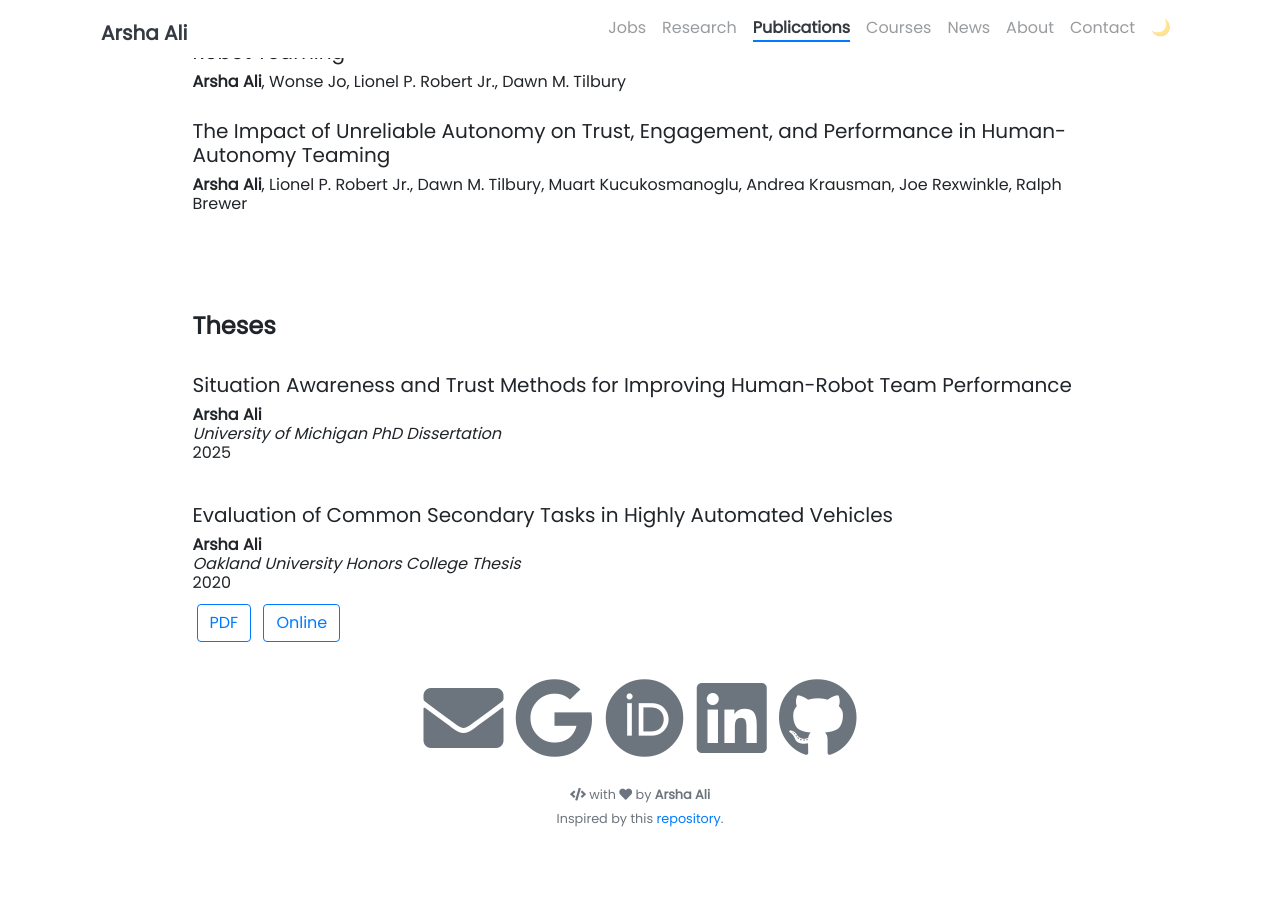
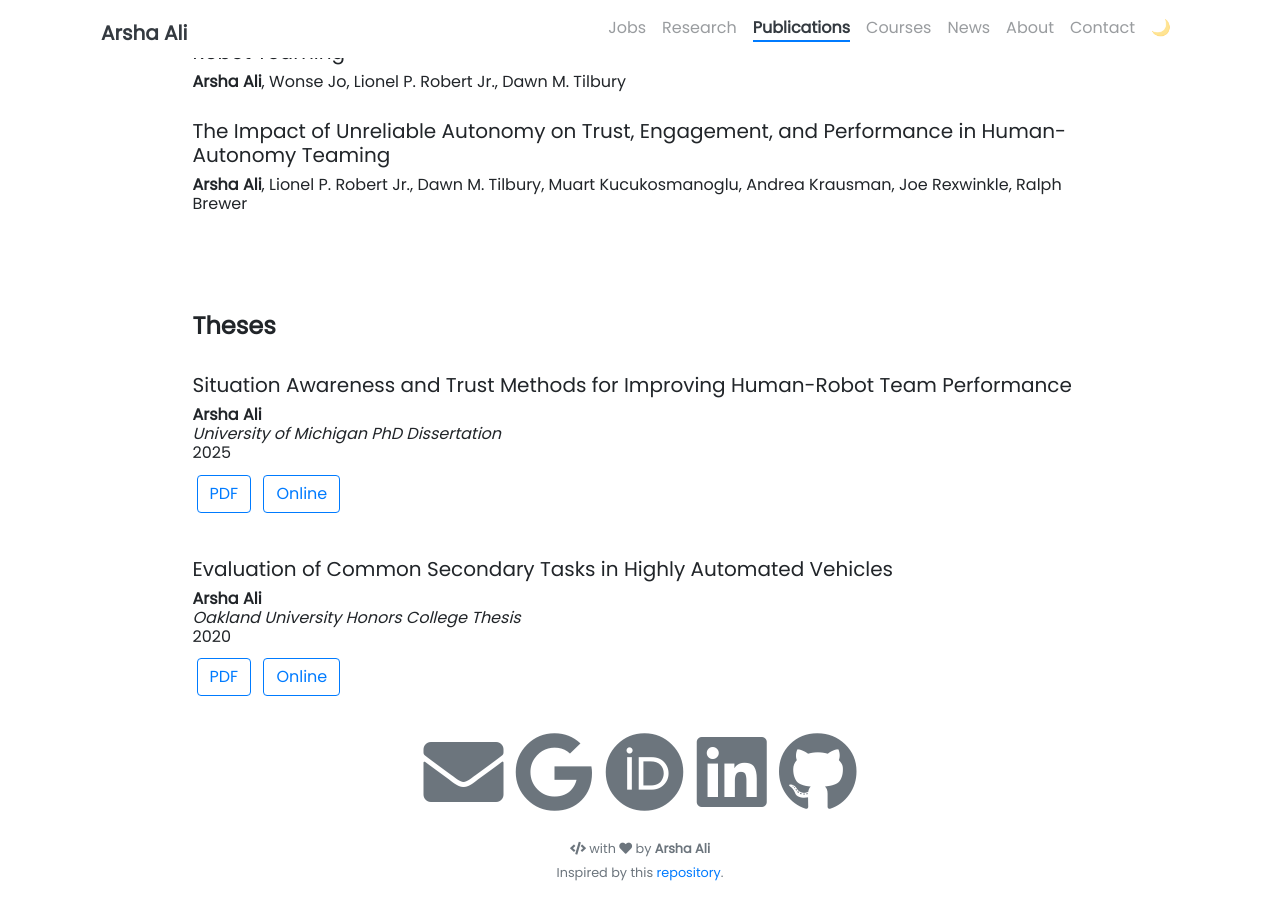
Before and after one commit to arshaali/arshaali.github.io, a Jekyll site: the page built from pages/publications.html, in a window 1280 px wide and 900 px high, scrolled down 2166 px. Built offline with Jekyll 4.4.1, drawn with Linux system fonts in a browser that asks for light colours; nearby versions of some CDN libraries; before the commit the page ends 3012 px from its top, so only the background shows below that.

Commit message:
Update publications.html

```diff
--- a/pages/publications.html
+++ b/pages/publications.html
@@ -231,10 +231,8 @@ a:hover, a:active {
   <br>2025
 </h6>
 <p>
-  <!-- use the code below once the links are active
-  {% include elements/button.html link="XXX" text="PDF" %}
-  {% include elements/button.html link="XXX" text="Online" %}
-  -->
+  {% include elements/button.html link="https://deepblue.lib.umich.edu/bitstream/handle/2027.42/197186/arshaali_1.pdf?sequence=1&isAllowed=y" text="PDF" %}
+  {% include elements/button.html link="https://deepblue.lib.umich.edu/handle/2027.42/197186" text="Online" %}
 </p>
 
 <h5>
```
